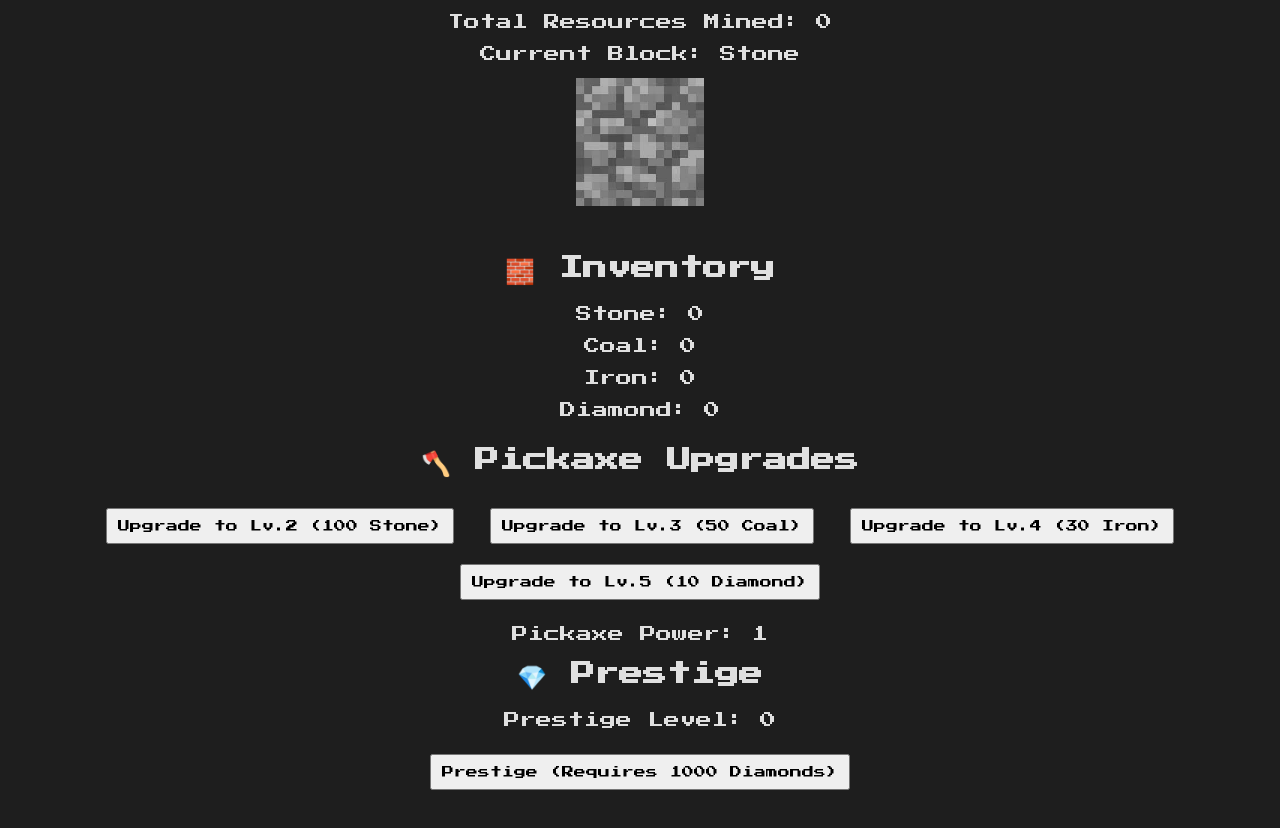
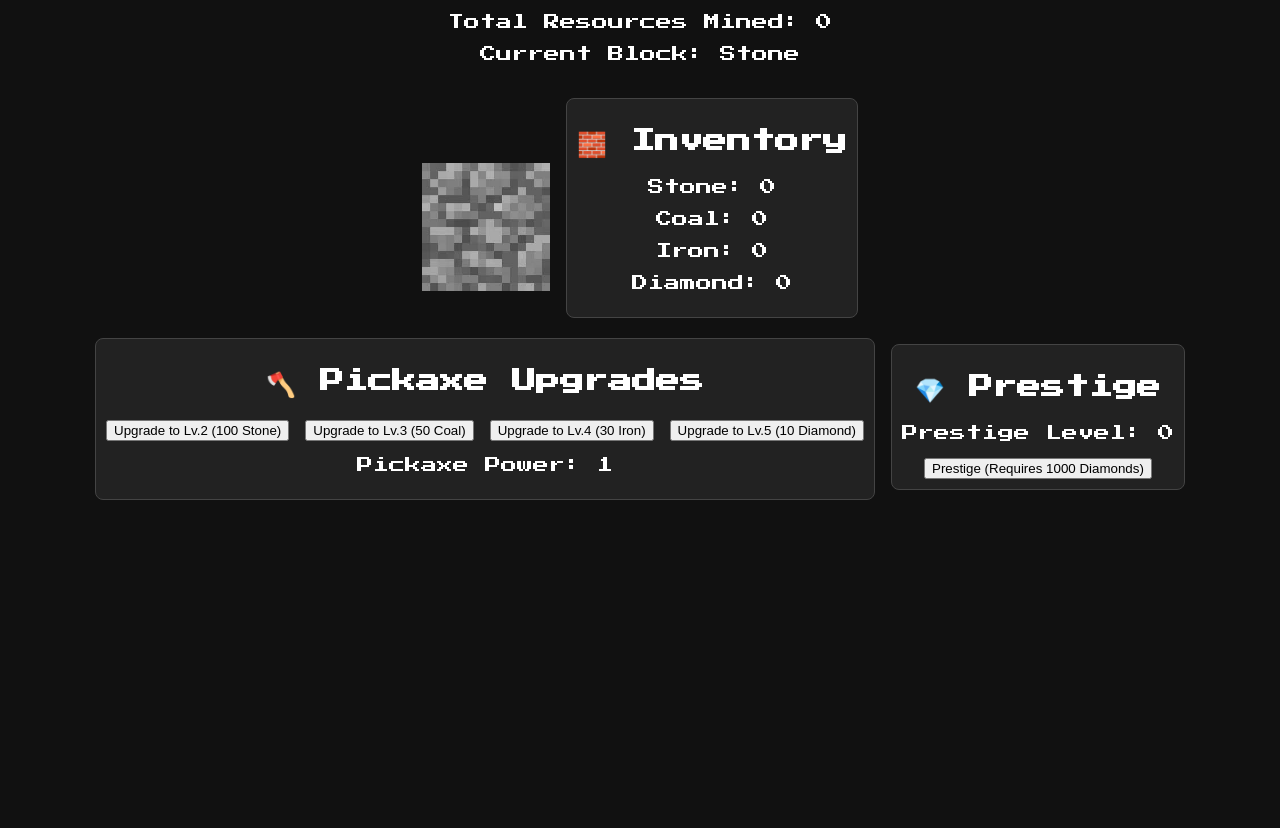
Before and after one commit to MineClicker/MineClicker, a plain HTML site: page index.html in a window 1280 px wide. Shown: the part 97-925 px from the top of the page. After the commit the page ends 800 px from the top, so only its background shows below. Drawn offline with Linux system fonts and the light colour scheme.

Commit message:
Update style.css

```diff
--- a/style.css
+++ b/style.css
@@ -1,25 +1,26 @@
 body {
-  background-color: #1e1e1e;
-  color: #e0e0e0;
-  font-family: 'Press Start 2P', monospace;
+  background-color: #111;
+  color: #fff;
+  font-family: 'Press Start 2P', cursive;
   text-align: center;
   padding: 20px;
 }
 
-img {
+img#mineBlock {
   width: 128px;
   cursor: pointer;
-  margin-bottom: 20px;
+  transition: transform 0.1s;
 }
 
-button {
-  margin: 10px;
-  padding: 10px;
-  font-size: 12px;
-  font-family: 'Press Start 2P', monospace;
-  cursor: pointer;
+img#mineBlock:active {
+  transform: scale(0.95);
 }
 
-#inventory, #upgrades {
-  margin-top: 30px;
+#inventory, #upgrades, #prestige {
+  margin-top: 20px;
+  border: 1px solid #444;
+  padding: 10px;
+  border-radius: 8px;
+  background-color: #222;
+  display: inline-block;
 }
```
